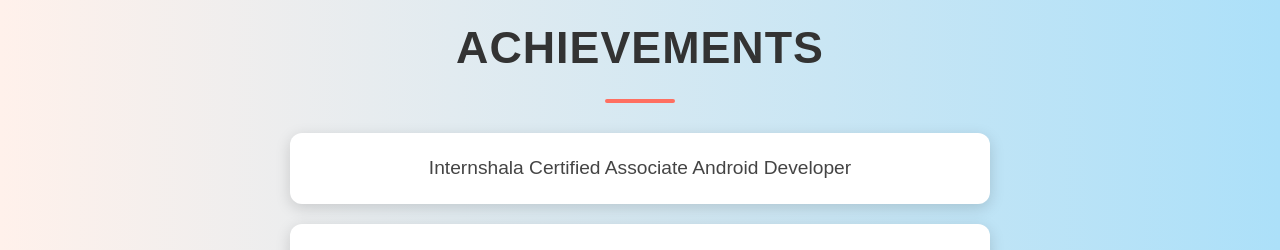
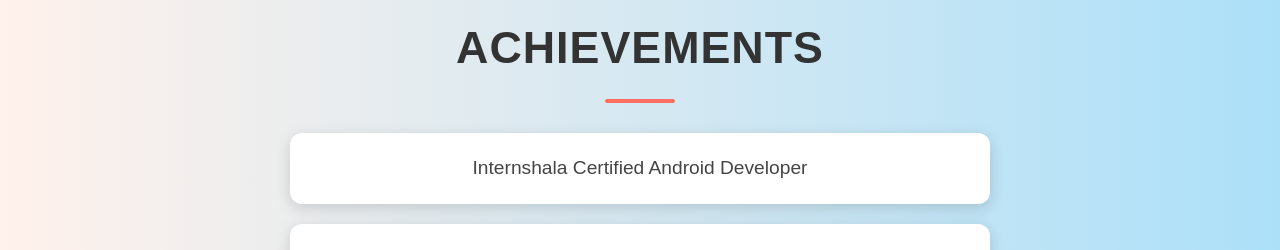
Before and after one commit to suraj-kushwaha123/my-portfolio, a React (Create React App) app: page / in a window 1280 px wide. Shown: the part 1600-1850 px from the top of the page. Built offline with nearby package versions, Linux system fonts and the light colour scheme.

Commit message:
chnaged achiement section

```diff
--- a/src/App.js
+++ b/src/App.js
@@ -60,7 +60,7 @@ function App() {
       <section id="achievements" className="achievements">
         <h2>Achievements</h2>
         <ul>
-          <li>Internshala Certified Associate Android Developer</li>
+          <li>Internshala Certified Android Developer</li>
           <li>Published 1 app on google play store</li>
           <li>achievement 3 </li>
         </ul>
```
